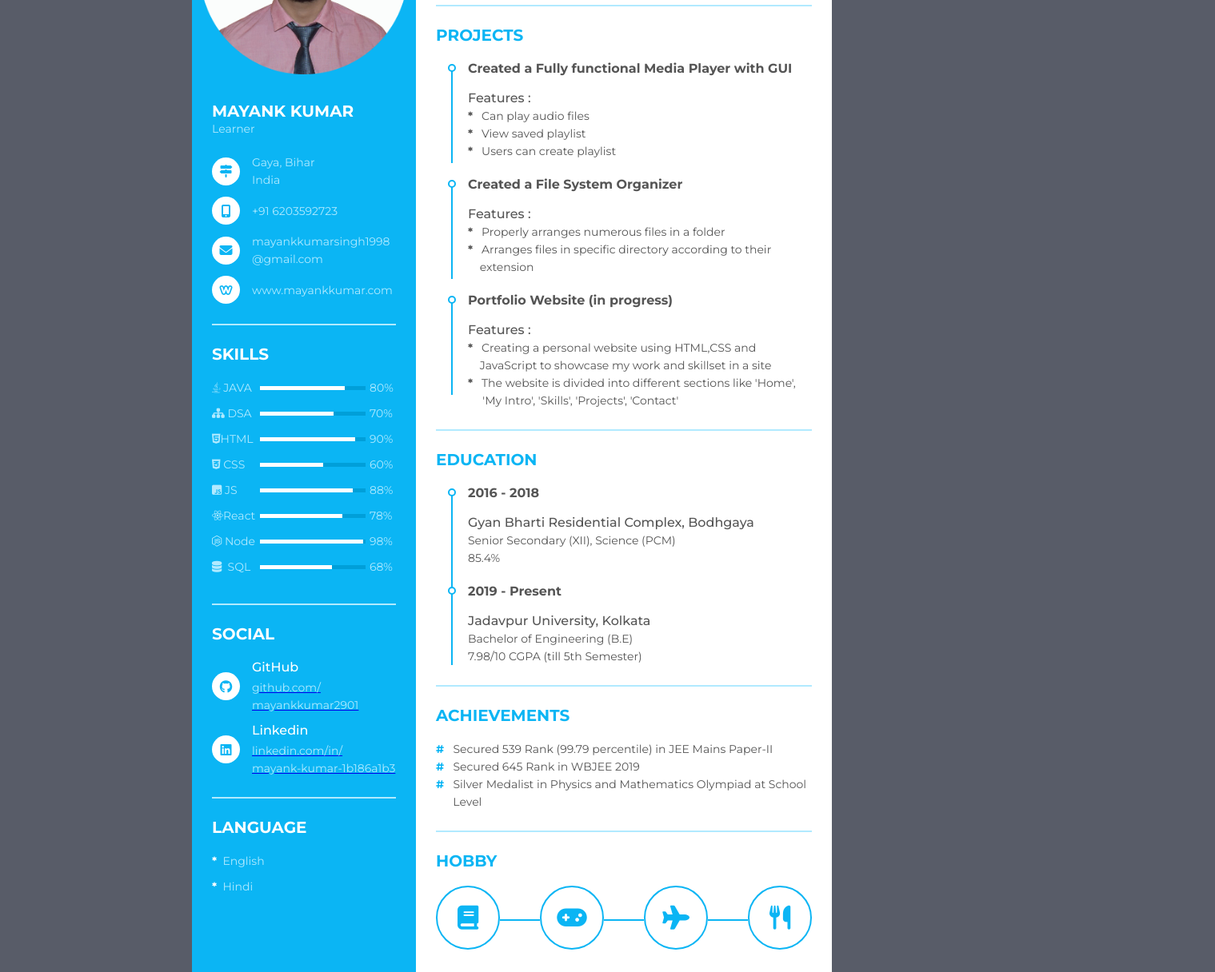
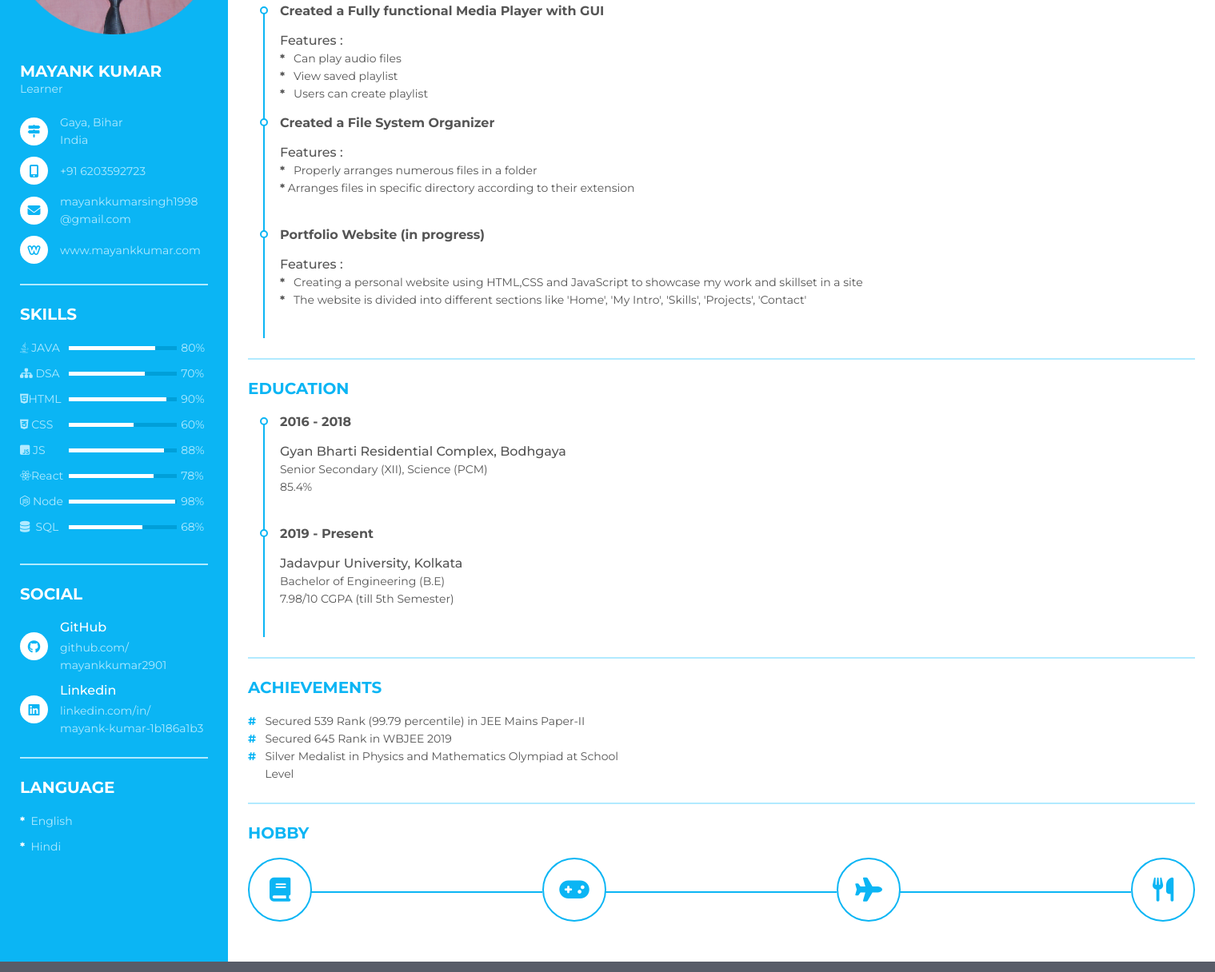
Before and after one commit to MayankKumar2901/RESUME, a plain HTML site: page index.html in a window 1280 px wide. Shown: the part 227-1443 px from the top of the page at 80% size, 1519 px wide, since content can reach past the window. Drawn offline with Linux system fonts and the light colour scheme.

Commit message:
Change 1

```diff
--- a/index.html
+++ b/index.html
@@ -39,7 +39,7 @@
                                 <i class="fas fa-mobile-alt"></i>
                             </div>
                             <div class="data">
-                                +91 6203592723
+                               <a href="tel:+916203592723"> +91 6203592723 </a>
                             </div>
                         </li>
                         <li>
@@ -47,7 +47,7 @@
                                 <i class="fas fa-envelope"></i>
                             </div>
                             <div class="data">
-                                mayankkumarsingh1998<br />@gmail.com
+                               <a href="mailto:mayankkumarsingh1998@gmail.com"> mayankkumarsingh1998<br />@gmail.com</a>
                             </div>
                         </li>
                         <li>
@@ -55,7 +55,7 @@
                                 <i class="fab fa-weebly"></i>
                             </div>
                             <div class="data">
-                                www.mayankkumar.com
+                               <a href="https://mayankkumar2901.github.io/Mayank-Portfolio/" target="_blank" rel="noopener noreferrer"> www.mayankkumar.com</a>
                             </div>
                         </li>
                     </ul>
@@ -152,7 +152,7 @@
                                 <p class="semi-bold">GitHub</p>
                                 <a href="https://github.com/mayankkumar2901" target="_blank" rel="noopener noreferrer">
                                     <p>
-                                        <font color="#b1eaff">github.com/<br />mayankkumar2901</font>
+                                        github.com/<br />mayankkumar2901
                                     </p>
                                 </a>
                             </div>
@@ -166,7 +166,7 @@
                                 <a href="https://www.linkedin.com/in/mayank-kumar-1b186a1b3" target="_blank"
                                     rel="noopener noreferrer">
                                     <p>
-                                        <font color="#b1eaff">linkedin.com/in/<br />mayank-kumar-1b186a1b3</font>
+                                        linkedin.com/in/<br />mayank-kumar-1b186a1b3
                                     </p>
                                 </a>
                             </div>
@@ -204,7 +204,7 @@
                     cause of organization, as well as to that to the overall human condition.
                 </p>
             </div>
-            <div class="resume_item resume_work">
+            <div class="resume_item resume_project">
                 <div class="title">
                     <p class="bold">Projects</p>
                 </div>
@@ -221,17 +221,17 @@
                         <div class="date">Created a File System Organizer</div>
                         <div class="info">
                             <p class="semi-bold">Features :</p>
-                            <p><b>*</b> &nbsp; Properly arranges numerous files in a folder<br><b>*</b> &nbsp; Arranges files in specific
-                                directory according to their &nbsp; &nbsp; &nbsp; &nbsp; &nbsp; &nbsp; &nbsp; &nbsp;  extension</p>
+                            <p><b>*</b> &nbsp; Properly arranges numerous files in a folder<br><b>*</b>  Arranges files in specific
+                                directory according to their   extension</p>
                         </div>
                     </li>
                     <li>
                         <div class="date">Portfolio Website (in progress) </div>
                         <div class="info">
                             <p class="semi-bold">Features :</p>
-                            <p><b>*</b> &nbsp; Creating a personal website using HTML,CSS and &nbsp; &nbsp; &nbsp; &nbsp; &nbsp; &nbsp; &nbsp; &nbsp; &nbsp; &nbsp; &nbsp;  JavaScript to showcase my
+                            <p><b>*</b> &nbsp; Creating a personal website using HTML,CSS and   JavaScript to showcase my
                                 work and skillset in a site<br><b>*</b> &nbsp; The website is divided into different
-                                sections like 'Home', &nbsp; &nbsp; &nbsp;&nbsp;&nbsp;&nbsp; 'My Intro', 'Skills', 'Projects', 'Contact'</p>
+                                sections like 'Home',  'My Intro', 'Skills', 'Projects', 'Contact'</p>
                         </div>
                     </li>
                 </ul>
--- a/style.css
+++ b/style.css
@@ -6,6 +6,11 @@
   box-sizing: border-box;
   list-style: none;
   font-family: "Montserrat", sans-serif;
+}
+
+a{
+  text-decoration: none;
+  color: #b1eaff;
 }
 
 body {
@@ -27,14 +32,14 @@ body {
 }
 
 .resume {
-  width: 800px;
+  width: 1519px;
   height: auto;
   display: flex;
-  margin: 50px auto;
+  margin: auto;
 }
 
 .resume .resume_left {
-  width: 280px;
+  width: 285px;
   background: #0bb5f4;
 }
 
@@ -146,7 +151,7 @@ body {
 }
 
 .resume .resume_right {
-  width: 520px;
+  width: 1234px;
   background: #fff;
   padding: 25px;
 }
@@ -155,13 +160,19 @@ body {
   color: #0bb5f4;
 }
 
-.resume .resume_right .resume_work ul,
+.resume .resume_right .resume_project ul,
 .resume .resume_right .resume_education ul {
   padding-left: 40px;
   overflow: hidden;
 }
 
-.resume .resume_right ul li {
+.resume .resume_right .resume_project ul li,
+.resume .resume_right .resume_education ul li {
+  position: relative;
+  height: 140px;
+}
+
+.resume .resume_right .resume_about ul li {
   position: relative;
 }
 
@@ -180,7 +191,7 @@ body {
   margin-bottom: 0;
 }
 
-.resume .resume_right .resume_work ul li:before,
+.resume .resume_right .resume_project ul li:before,
 .resume .resume_right .resume_education ul li:before {
   content: "";
   position: absolute;
@@ -192,14 +203,14 @@ body {
   border: 2px solid #0bb5f4;
 }
 
-.resume .resume_right .resume_work ul li:after,
+.resume .resume_right .resume_project ul li:after,
 .resume .resume_right .resume_education ul li:after {
   content: "";
   position: absolute;
   top: 14px;
   left: -21px;
   width: 2px;
-  height: 115px;
+  height: 132px;
   background: #0bb5f4;
 }
 
@@ -225,8 +236,8 @@ body {
   content: "";
   position: absolute;
   top: 40px;
-  right: -52px;
-  width: 50px;
+  right: -290px;
+  width: 289px;
   height: 2px;
   background: #0bb5f4;
 }
```
